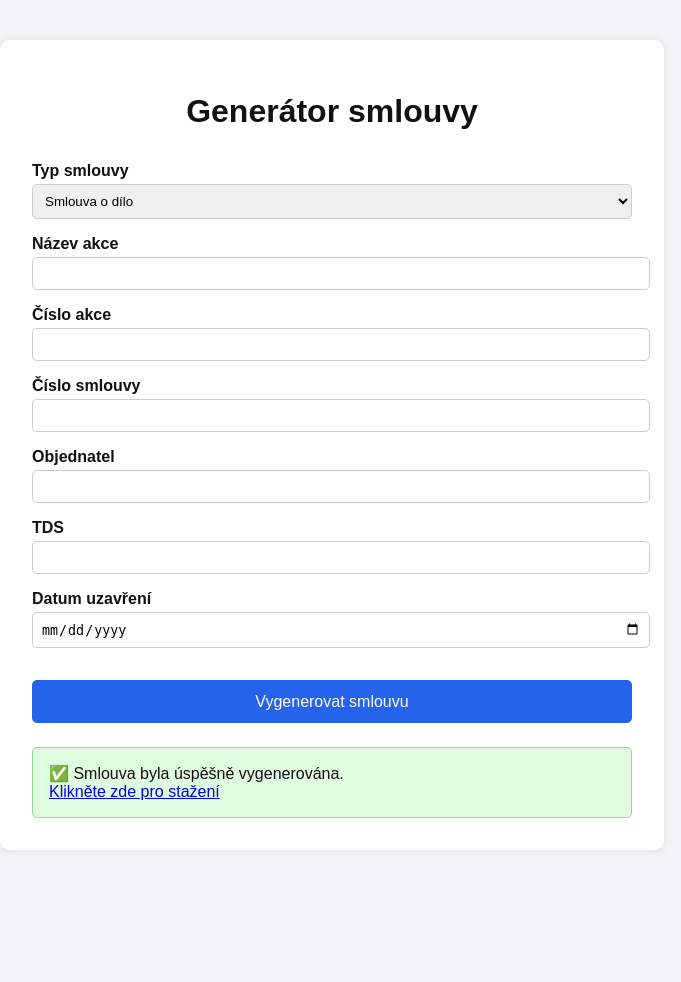
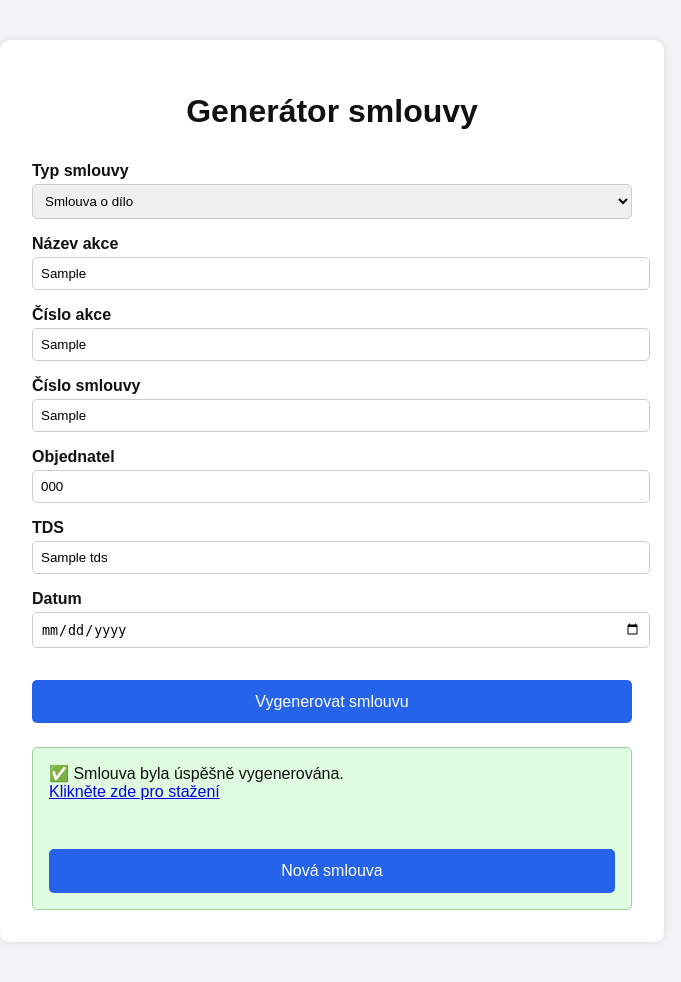
Before and after one commit to JenikAdamira/contract-generator, a Flask app: template templates/form.html in a window 1280 px wide. Shown: the whole page, without its empty margins (308-989 px from the left). Before the commit the page ends 818 px from the top, so only its background shows below. Run offline with Flask 3, Linux system fonts and the light colour scheme; the template is opened without the code that fills it: most values are stand-ins (such as "Sample title", 1, 10 or a date in 2020).

Commit message:
Update form.html

```diff
--- a/templates/form.html
+++ b/templates/form.html
@@ -2,7 +2,7 @@
 <html lang="cs">
 <head>
     <meta charset="UTF-8">
-    <title>Generátor smlouvy o dílo</title>
+    <title>Generátor smlouvy</title>
     <style>
         body {
             font-family: Arial, sans-serif;
@@ -63,28 +63,27 @@
     <form method="post">
         <label for="sablona">Typ smlouvy</label>
         <select name="sablona" required>
-                <option value="smlouva_o_dilo">Smlouva o dílo</option>
-                <option value="dodatkova_smlouva">Dodatková smlouva</option>
-                <!-- Přidej další typy, pokud chceš -->
+            <option value="smlouva_o_dilo" {% if data and data.sablona == 'smlouva_o_dilo' %}selected{% endif %}>Smlouva o dílo</option>
+            <option value="dodatkova_smlouva" {% if data and data.sablona == 'dodatkova_smlouva' %}selected{% endif %}>Dodatková smlouva</option>
         </select>
 
         <label for="nazev_akce">Název akce</label>
-            <input type="text" name="nazev_akce" required>
+        <input type="text" name="nazev_akce" value="{{ data.nazev_akce if data else '' }}" required>
 
         <label for="cislo_akce">Číslo akce</label>
-            <input type="text" name="cislo_akce" required>
+        <input type="text" name="cislo_akce" value="{{ data.cislo_akce if data else '' }}" required>
 
         <label for="cislo_smlouvy">Číslo smlouvy</label>
-            <input type="text" name="cislo_smlouvy" required>
+        <input type="text" name="cislo_smlouvy" value="{{ data.cislo_smlouvy if data else '' }}" required>
 
         <label for="objednatel">Objednatel</label>
-            <input type="text" name="objednatel" required>
+        <input type="text" name="objednatel" value="{{ data.objednatel if data else '' }}" required>
 
         <label for="tds">TDS</label>
-            <input type="text" name="tds" required>
+        <input type="text" name="tds" value="{{ data.tds if data else '' }}" required>
 
-            <label for="datum">Datum uzavření</label>
-            <input type="date" name="datum" required>
+        <label for="datum">Datum</label>
+        <input type="date" name="datum" value="{{ data.datum if data else '' }}" required>
 
         <button type="submit">Vygenerovat smlouvu</button>
     </form>
@@ -93,9 +92,11 @@
     <div class="success">
         ✅ Smlouva byla úspěšně vygenerována.<br>
         <a href="{{ download_link }}" target="_blank">Klikněte zde pro stažení</a>
+        <form method="get" style="margin-top: 1em;">
+            <button type="submit">Nová smlouva</button>
+        </form>
     </div>
     <script>
-            // Otevře odkaz automaticky
         window.open("{{ download_link }}", "_blank");
     </script>
     {% endif %}
```
Lines whose indentation alone changed are shown as unchanged.
